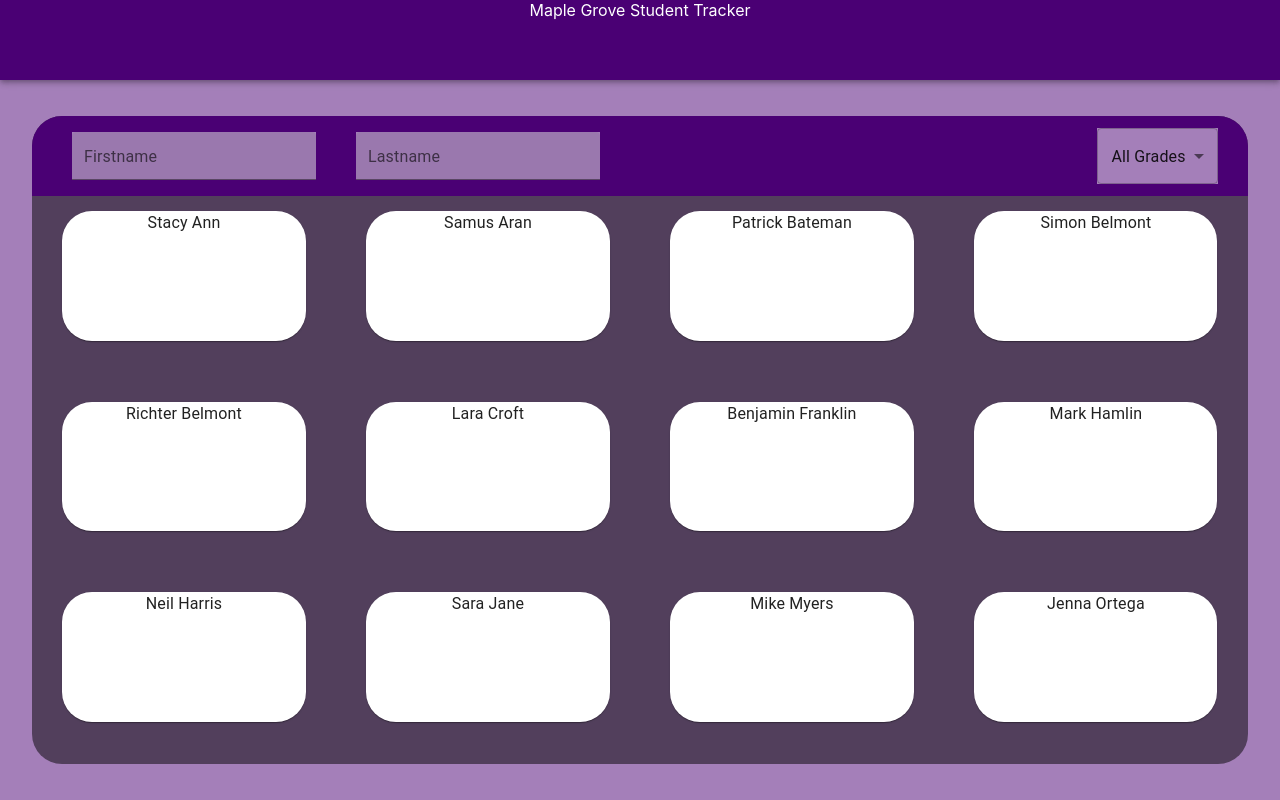
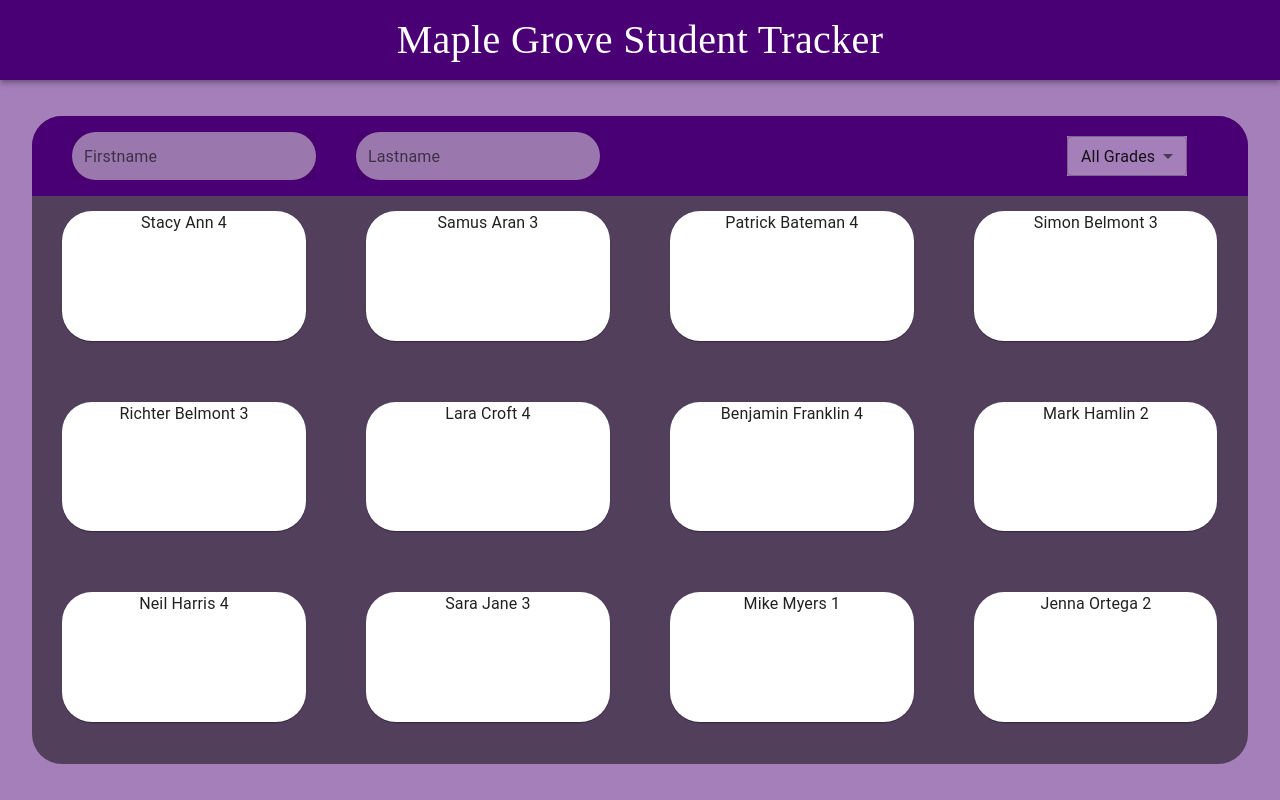
Before and after one commit to Robbysim37/mgst, a React (Create React App) app: page / in a window 1280 px wide. Built offline with nearby package versions, Linux system fonts and the light colour scheme.

Commit message:
filter is at 100%, fixed up some stylings

```diff
--- a/src/components/common/StudentCards.tsx
+++ b/src/components/common/StudentCards.tsx
@@ -11,10 +11,8 @@ const StudentCards = () => {
     const [filters,setFilters] = useState({
         firstName:"",
         lastName:"",
-        grade:0
+        grade:"0"
     })
-
-    filterStudents(studentList,filters)
 
     return(
         <CardBackground>
@@ -22,7 +20,7 @@ const StudentCards = () => {
             {/* div below this line is meant to create space to stop
                 cards from getting covered by searchbar */}
             <div style={{height:"10%",width:"100%"}}></div>
-            {studentList.map(currStudent => {return(
+            {filterStudents(studentList,filters).map(currStudent => {return(
                 <StudentCard key={Math.random()} student={currStudent} />
             )})}
         </CardBackground>
--- a/src/components/navBar/NavBar.tsx
+++ b/src/components/navBar/NavBar.tsx
@@ -3,8 +3,8 @@ import {AppBar,Typography} from "@mui/material"
 
 const NavBar = () => {
     return(
-        <AppBar sx={{height:"10vh",backgroundColor:"primary.main",position:"relative"}}>
-            Maple Grove Student Tracker
+        <AppBar sx={{display:"flex",justifyContent:"center",alignItems:"center",height:"10vh",backgroundColor:"primary.main",position:"relative"}}>
+            <Typography sx={{fontSize:"5vh",textAlign:"center",fontFamily:"serif"}}>Maple Grove Student Tracker</Typography>
         </AppBar>
     )
 }
--- a/src/components/styledComponents/StudentCard.tsx
+++ b/src/components/styledComponents/StudentCard.tsx
@@ -21,7 +21,7 @@ const StudentCard: React.FC<Props> = (props) => {
         width:"20%",
         margin:"2.5%",
         borderRadius:"30px"}}>
-            <Typography>{`${props.student.firstName} ${props.student.lastName}`}</Typography>
+            <Typography>{`${props.student.firstName} ${props.student.lastName} ${props.student.grade}`}</Typography>
         </Card>
     )
 }
--- a/src/components/styledComponents/StudentSearch.tsx
+++ b/src/components/styledComponents/StudentSearch.tsx
@@ -6,7 +6,7 @@ import { Box } from "@mui/material"
 type Filters = {
     firstName:String,
     lastName:String,
-    grade:Number
+    grade:String
 }
 
 interface Props {
--- a/src/components/styledComponents/StudentSearchDropdown.tsx
+++ b/src/components/styledComponents/StudentSearchDropdown.tsx
@@ -4,7 +4,7 @@ import { useState,useEffect } from "react"
 type Filters = {
     firstName:String,
     lastName:String,
-    grade:Number
+    grade:String
 }
 
 interface Props {
@@ -26,7 +26,12 @@ const StudentSearchDropdown:React.FC<Props> = (props) => {
     }
 
     return(
-        <TextField sx={{marginRight:"5%",backgroundColor:"primary.light"}}
+        <TextField
+        InputProps={{
+            disableUnderline: true
+          }}
+        size="small"
+        sx={{marginRight:"10%",backgroundColor:"primary.light"}}
         select value={grade} onChange={changeGrade}>
             <MenuItem value={"0"}>All Grades</MenuItem>
             <MenuItem value={"1"}>Grade 1</MenuItem>
--- a/src/components/styledComponents/StudentSearchText.tsx
+++ b/src/components/styledComponents/StudentSearchText.tsx
@@ -3,7 +3,7 @@ import { TextField } from "@mui/material"
 type Filters = {
     firstName:String,
     lastName:String,
-    grade:Number
+    grade:String
 }
 
 interface Props {
@@ -26,8 +26,11 @@ const StudentSearchText: React.FC<Props> = (props) => {
         onChange={searchByName}
         label={props.label}
         variant="filled"
+        InputProps={{
+            disableUnderline: true
+          }}
         size="small"
-        sx={{backgroundColor:"primary.light"}}/>
+        sx={{backgroundColor:"primary.light",borderRadius:"30px"}}/>
     )
 }
 
--- a/src/dummyData/fakeStudents.ts
+++ b/src/dummyData/fakeStudents.ts
@@ -2,7 +2,7 @@
 
 const studentList = [
     {
-        firstName:"ben",
+        firstName:"Ben",
         lastName:"Stiller",
         schedule:"placeholder",
         grade: 1,
@@ -117,14 +117,14 @@ const studentList = [
         firstName:"Simon",
         lastName:"Belmont",
         schedule:"placeholder",
-        grade:4,
+        grade:3,
         cohort:2023
     },
     {
         firstName:"Richter",
         lastName:"Belmont",
         schedule:"placeholder",
-        grade:4,
+        grade:3,
         cohort:2023
     },
     {
@@ -138,7 +138,7 @@ const studentList = [
         firstName:"Samus",
         lastName:"Aran",
         schedule:"placeholder",
-        grade:4,
+        grade:3,
         cohort:2023
     }
 ]
--- a/src/logic/filterLogic.ts
+++ b/src/logic/filterLogic.ts
@@ -9,11 +9,10 @@ type Student = {
 type Filters = {
     firstName:String,
     lastName:String,
-    grade:Number
+    grade:String
 }
 
 const filterStudents = (studentList:Array<Student>,filters:Filters) => {
-
 
     studentList.sort((a,b) => {
         if(a.lastName.toLowerCase() < b.lastName.toLowerCase()){
@@ -26,8 +25,38 @@ const filterStudents = (studentList:Array<Student>,filters:Filters) => {
     })
 
     if(filters.firstName){
+        studentList = studentList.filter(student => {
+            if(student.firstName.toLowerCase()
+            .includes(filters.firstName.toLowerCase())){
+                return true
+            }else{
+                return false
+            }
+        })
+    }
 
+    if(filters.lastName){
+        studentList = studentList.filter(student => {
+            if(student.lastName.toLowerCase()
+            .includes(filters.lastName.toLowerCase())){
+                return true
+            }else{
+                return false
+            }
+        })
     }
+
+    if(filters.grade !== "0"){
+        studentList = studentList.filter(student => {
+            if(student.grade.toString() === filters.grade){
+                return true
+            }else{
+                return false
+            }
+        })
+    }
+
+    return studentList
 
 }
 
```
